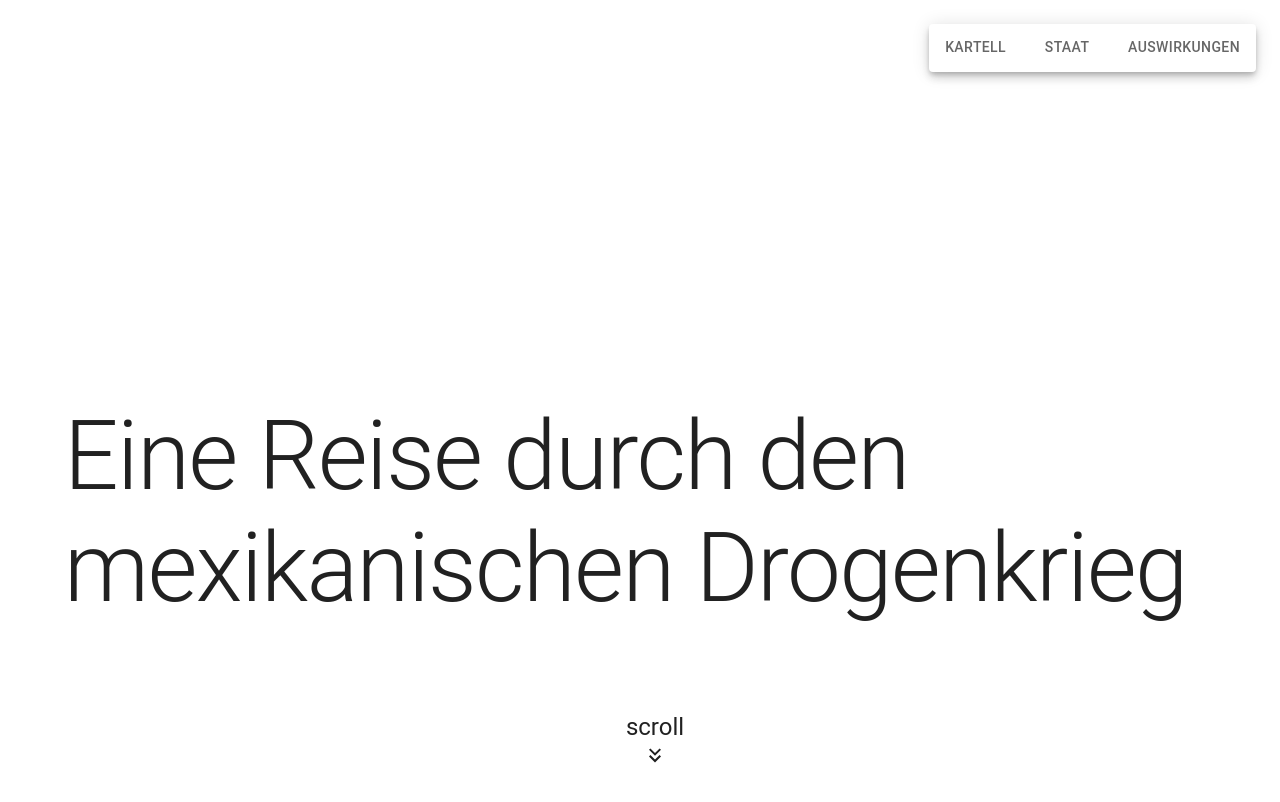
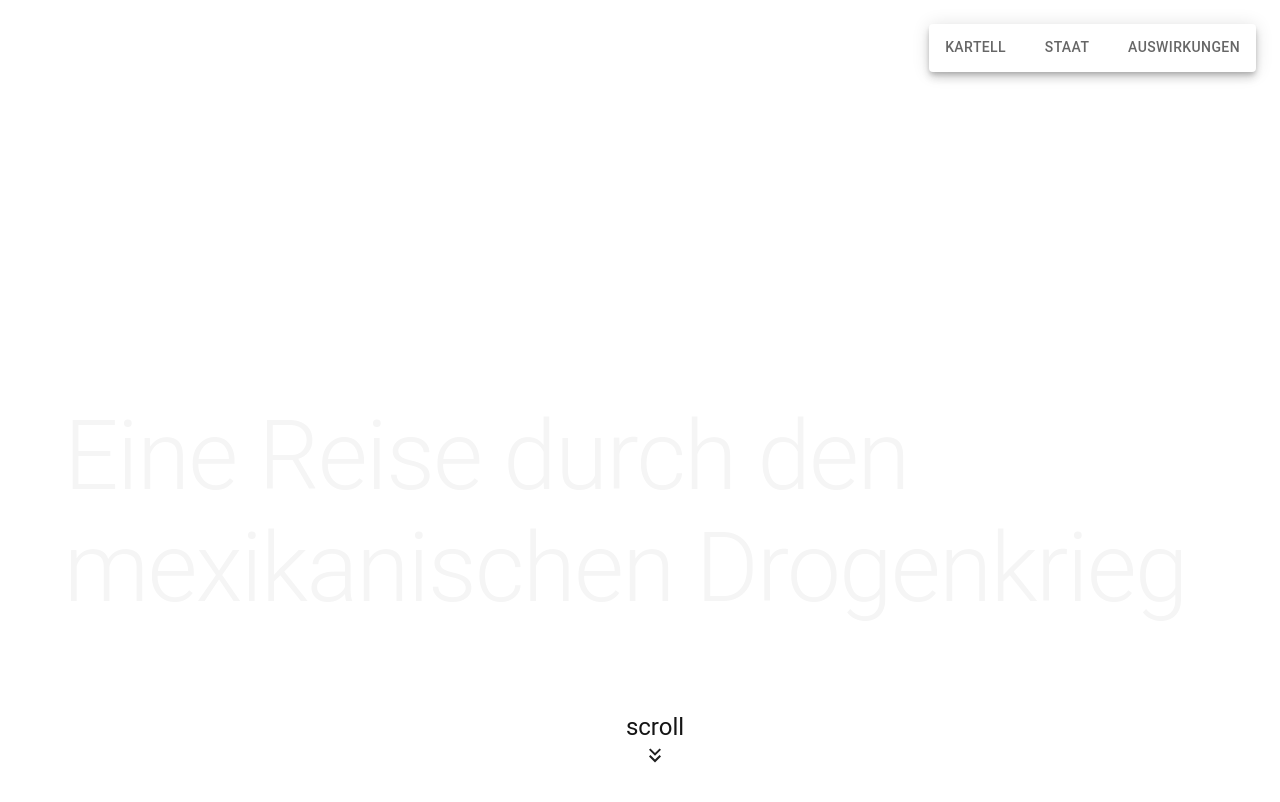
Before and after one commit to four-man-army/PaG_Website, a React (Vite) app: page / in a window 1280 px wide. Shown: the top 802 px of the page. Built offline with nearby package versions, Linux system fonts and the light colour scheme.

Commit message:
hotfix; changed font color

```diff
--- a/src/App.jsx
+++ b/src/App.jsx
@@ -10,7 +10,7 @@ function App() {
     <>
       <Navbar />
       <Container sx={{ height: "110%", pt: 50}}>
-        <Typography variant="h1">
+        <Typography variant="h1" color="whitesmoke">
           Eine Reise durch den mexikanischen Drogenkrieg
         </Typography>
         <Scrollicon />
--- a/src/comps/Scroll-Icon.jsx
+++ b/src/comps/Scroll-Icon.jsx
@@ -8,12 +8,12 @@ export default function Scrollicon() {
       className="floating"
       sx={{ position: "fixed", bottom: "35px", left: 0, right: 0 }}
     >
-      <Typography variant="h5" align="center">
+      <Typography variant="h5" align="center" color="rgb(21, 21, 21)">
         {" "}
         scroll{" "}
       </Typography>
       <Box sx={{ width: "100%", display: "flex", justifyContent: "center" }}>
-        <KeyboardDoubleArrowDownIcon />
+        <KeyboardDoubleArrowDownIcon/>
       </Box>
     </Box>
   );
```
